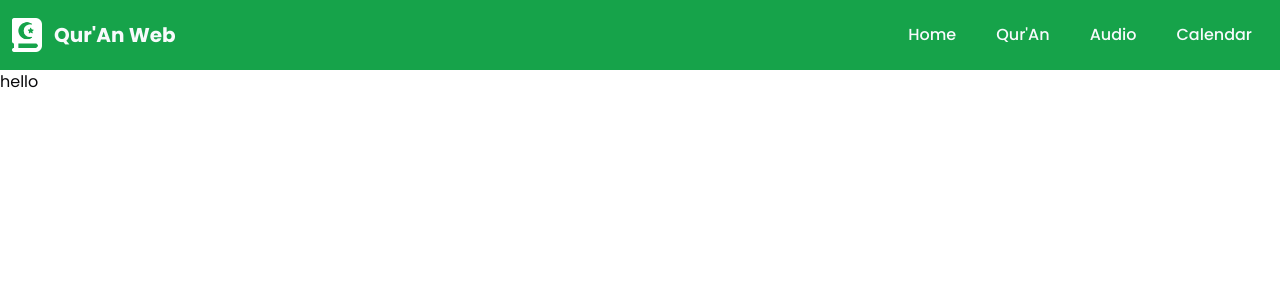
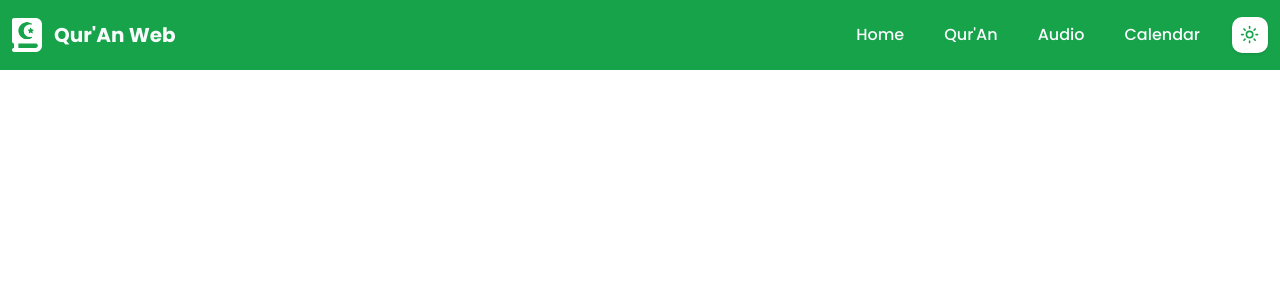
Before and after one commit to S-Alif/quran-website, a Next.js app: page / in a window 1280 px wide. Shown: the top 300 px of the page. Built offline with nearby package versions, Linux system fonts and the light colour scheme.

Commit message:
[UPDATE] theme toggle button to navbar

```diff
--- a/app/layout.jsx
+++ b/app/layout.jsx
@@ -1,13 +1,21 @@
 import MainLayout from "@/components/MainLayout";
+import { ThemeProvider } from "next-themes";
 import "./globals.css";
 
 export default function RootLayout({ children }) {
   return (
     <html lang="en">
       <body className={`antialiased`}>
-        <MainLayout>
-          {children}
-        </MainLayout>
+        <ThemeProvider
+          attribute="class"
+          defaultTheme="system"
+          enableSystem
+          disableTransitionOnChange
+        >
+          <MainLayout>
+            {children}
+          </MainLayout>
+        </ThemeProvider>
       </body>
     </html>
   );
--- a/components/Navbar.jsx
+++ b/components/Navbar.jsx
@@ -1,18 +1,28 @@
+'use client'
+
 import Image from 'next/image'
 import Link from 'next/link'
 import React from 'react'
 
+import { Button } from './ui/button'
+import { Moon, Sun } from 'lucide-react'
+import { DropdownMenu, DropdownMenuContent, DropdownMenuItem, DropdownMenuTrigger } from '@/components/ui/dropdown-menu'
+import { useTheme } from 'next-themes'
+
 // logo
 import logo from "../public/images/QuranApp-logo-green.png"
 
+
 function Navbar() {
 
-  const navLink = ""
+  const { setTheme } = useTheme()
+
+  // nav link list design
   const navLinkList = "ml-2 font-medium text-slate-50 px-4 hover:bg-white hover:text-black h-full flex items-center jutify-center"
 
 
   return (
-    <nav className='navigation w-full h-[70px] bg-primary'>
+    <nav className='navigation w-full h-[70px] bg-primary absolute top-0'>
       <div className="container h-full flex justify-between items-center">
 
         {/* logo */}
@@ -30,21 +40,44 @@
         </div>
 
         {/* links */}
-        <div className="links h-full">
+        <div className="links h-full flex justify-between items-center gap-4">
           <ul className='list-none h-full flex flex-row'>
             <li className={navLinkList}>
-              <a href="" className={navLink}>Home</a>
+              <Link href="">Home</Link>
             </li>
             <li className={navLinkList}>
-              <a href="" className={navLink}>Qur'An</a>
+              <Link href="">Qur'An</Link>
             </li>
             <li className={navLinkList}>
-              <a href="" className={navLink}>Audio</a>
+              <Link href="">Audio</Link>
             </li>
             <li className={navLinkList}>
-              <a href="" className={navLink}>Calendar</a>
+              <Link href="">Calendar</Link>
             </li>
           </ul>
+
+          {/* theme toggle button */}
+          <div className="theme-btn">
+            <DropdownMenu>
+              <DropdownMenuTrigger asChild>
+                <Button size="icon" className="bg-white hover:bg-white text-primary outline-none">
+                  <Sun className="h-[1.2rem] w-[1.2rem] rotate-0 scale-100 transition-all dark:-rotate-90 dark:scale-0" />
+                  <Moon className="absolute h-[1.2rem] w-[1.2rem] rotate-90 scale-0 transition-all dark:rotate-0 dark:scale-100" />
+                </Button>
+              </DropdownMenuTrigger>
+              <DropdownMenuContent align="end">
+                <DropdownMenuItem className="cursor-pointer" onClick={() => setTheme("light")}>
+                  Light
+                </DropdownMenuItem>
+                <DropdownMenuItem className="cursor-pointer" onClick={() => setTheme("dark")}>
+                  Dark
+                </DropdownMenuItem>
+                <DropdownMenuItem className="cursor-pointer" onClick={() => setTheme("system")}>
+                  System
+                </DropdownMenuItem>
+              </DropdownMenuContent>
+            </DropdownMenu>
+          </div>
         </div>
 
       </div>
--- /dev/null
+++ b/components/ui/button.jsx
@@ -0,0 +1,48 @@
+import * as React from "react"
+import { Slot } from "@radix-ui/react-slot"
+import { cva } from "class-variance-authority";
+
+import { cn } from "@/lib/utils"
+
+const buttonVariants = cva(
+  "inline-flex items-center justify-center whitespace-nowrap rounded-md text-sm font-medium transition-colors focus-visible:outline-none focus-visible:ring-1 focus-visible:ring-ring disabled:pointer-events-none disabled:opacity-50",
+  {
+    variants: {
+      variant: {
+        default:
+          "bg-primary text-primary-foreground shadow hover:bg-primary/90",
+        destructive:
+          "bg-destructive text-destructive-foreground shadow-sm hover:bg-destructive/90",
+        outline:
+          "border border-input bg-background shadow-sm hover:bg-accent hover:text-accent-foreground",
+        secondary:
+          "bg-secondary text-secondary-foreground shadow-sm hover:bg-secondary/80",
+        ghost: "hover:bg-accent hover:text-accent-foreground",
+        link: "text-primary underline-offset-4 hover:underline",
+      },
+      size: {
+        default: "h-9 px-4 py-2",
+        sm: "h-8 rounded-md px-3 text-xs",
+        lg: "h-10 rounded-md px-8",
+        icon: "h-9 w-9",
+      },
+    },
+    defaultVariants: {
+      variant: "default",
+      size: "default",
+    },
+  }
+)
+
+const Button = React.forwardRef(({ className, variant, size, asChild = false, ...props }, ref) => {
+  const Comp = asChild ? Slot : "button"
+  return (
+    (<Comp
+      className={cn(buttonVariants({ variant, size, className }))}
+      ref={ref}
+      {...props} />)
+  );
+})
+Button.displayName = "Button"
+
+export { Button, buttonVariants }
--- /dev/null
+++ b/components/ui/dropdown-menu.jsx
@@ -0,0 +1,162 @@
+"use client"
+
+import * as React from "react"
+import * as DropdownMenuPrimitive from "@radix-ui/react-dropdown-menu"
+import {
+  CheckIcon,
+  ChevronRightIcon,
+  DotFilledIcon,
+} from "@radix-ui/react-icons"
+
+import { cn } from "@/lib/utils"
+
+const DropdownMenu = DropdownMenuPrimitive.Root
+
+const DropdownMenuTrigger = DropdownMenuPrimitive.Trigger
+
+const DropdownMenuGroup = DropdownMenuPrimitive.Group
+
+const DropdownMenuPortal = DropdownMenuPrimitive.Portal
+
+const DropdownMenuSub = DropdownMenuPrimitive.Sub
+
+const DropdownMenuRadioGroup = DropdownMenuPrimitive.RadioGroup
+
+const DropdownMenuSubTrigger = React.forwardRef(({ className, inset, children, ...props }, ref) => (
+  <DropdownMenuPrimitive.SubTrigger
+    ref={ref}
+    className={cn(
+      "flex cursor-default select-none items-center rounded-sm px-2 py-1.5 text-sm outline-none focus:bg-accent data-[state=open]:bg-accent",
+      inset && "pl-8",
+      className
+    )}
+    {...props}>
+    {children}
+    <ChevronRightIcon className="ml-auto h-4 w-4" />
+  </DropdownMenuPrimitive.SubTrigger>
+))
+DropdownMenuSubTrigger.displayName =
+  DropdownMenuPrimitive.SubTrigger.displayName
+
+const DropdownMenuSubContent = React.forwardRef(({ className, ...props }, ref) => (
+  <DropdownMenuPrimitive.SubContent
+    ref={ref}
+    className={cn(
+      "z-50 min-w-[8rem] overflow-hidden rounded-md border bg-popover p-1 text-popover-foreground shadow-lg data-[state=open]:animate-in data-[state=closed]:animate-out data-[state=closed]:fade-out-0 data-[state=open]:fade-in-0 data-[state=closed]:zoom-out-95 data-[state=open]:zoom-in-95 data-[side=bottom]:slide-in-from-top-2 data-[side=left]:slide-in-from-right-2 data-[side=right]:slide-in-from-left-2 data-[side=top]:slide-in-from-bottom-2",
+      className
+    )}
+    {...props} />
+))
+DropdownMenuSubContent.displayName =
+  DropdownMenuPrimitive.SubContent.displayName
+
+const DropdownMenuContent = React.forwardRef(({ className, sideOffset = 4, ...props }, ref) => (
+  <DropdownMenuPrimitive.Portal>
+    <DropdownMenuPrimitive.Content
+      ref={ref}
+      sideOffset={sideOffset}
+      className={cn(
+        "z-50 min-w-[8rem] overflow-hidden rounded-md border bg-popover p-1 text-popover-foreground shadow-md",
+        "data-[state=open]:animate-in data-[state=closed]:animate-out data-[state=closed]:fade-out-0 data-[state=open]:fade-in-0 data-[state=closed]:zoom-out-95 data-[state=open]:zoom-in-95 data-[side=bottom]:slide-in-from-top-2 data-[side=left]:slide-in-from-right-2 data-[side=right]:slide-in-from-left-2 data-[side=top]:slide-in-from-bottom-2",
+        className
+      )}
+      {...props} />
+  </DropdownMenuPrimitive.Portal>
+))
+DropdownMenuContent.displayName = DropdownMenuPrimitive.Content.displayName
+
+const DropdownMenuItem = React.forwardRef(({ className, inset, ...props }, ref) => (
+  <DropdownMenuPrimitive.Item
+    ref={ref}
+    className={cn(
+      "relative flex cursor-default select-none items-center rounded-sm px-2 py-1.5 text-sm outline-none transition-colors focus:bg-accent focus:text-accent-foreground data-[disabled]:pointer-events-none data-[disabled]:opacity-50",
+      inset && "pl-8",
+      className
+    )}
+    {...props} />
+))
+DropdownMenuItem.displayName = DropdownMenuPrimitive.Item.displayName
+
+const DropdownMenuCheckboxItem = React.forwardRef(({ className, children, checked, ...props }, ref) => (
+  <DropdownMenuPrimitive.CheckboxItem
+    ref={ref}
+    className={cn(
+      "relative flex cursor-default select-none items-center rounded-sm py-1.5 pl-8 pr-2 text-sm outline-none transition-colors focus:bg-accent focus:text-accent-foreground data-[disabled]:pointer-events-none data-[disabled]:opacity-50",
+      className
+    )}
+    checked={checked}
+    {...props}>
+    <span className="absolute left-2 flex h-3.5 w-3.5 items-center justify-center">
+      <DropdownMenuPrimitive.ItemIndicator>
+        <CheckIcon className="h-4 w-4" />
+      </DropdownMenuPrimitive.ItemIndicator>
+    </span>
+    {children}
+  </DropdownMenuPrimitive.CheckboxItem>
+))
+DropdownMenuCheckboxItem.displayName =
+  DropdownMenuPrimitive.CheckboxItem.displayName
+
+const DropdownMenuRadioItem = React.forwardRef(({ className, children, ...props }, ref) => (
+  <DropdownMenuPrimitive.RadioItem
+    ref={ref}
+    className={cn(
+      "relative flex cursor-default select-none items-center rounded-sm py-1.5 pl-8 pr-2 text-sm outline-none transition-colors focus:bg-accent focus:text-accent-foreground data-[disabled]:pointer-events-none data-[disabled]:opacity-50",
+      className
+    )}
+    {...props}>
+    <span className="absolute left-2 flex h-3.5 w-3.5 items-center justify-center">
+      <DropdownMenuPrimitive.ItemIndicator>
+        <DotFilledIcon className="h-4 w-4 fill-current" />
+      </DropdownMenuPrimitive.ItemIndicator>
+    </span>
+    {children}
+  </DropdownMenuPrimitive.RadioItem>
+))
+DropdownMenuRadioItem.displayName = DropdownMenuPrimitive.RadioItem.displayName
+
+const DropdownMenuLabel = React.forwardRef(({ className, inset, ...props }, ref) => (
+  <DropdownMenuPrimitive.Label
+    ref={ref}
+    className={cn("px-2 py-1.5 text-sm font-semibold", inset && "pl-8", className)}
+    {...props} />
+))
+DropdownMenuLabel.displayName = DropdownMenuPrimitive.Label.displayName
+
+const DropdownMenuSeparator = React.forwardRef(({ className, ...props }, ref) => (
+  <DropdownMenuPrimitive.Separator
+    ref={ref}
+    className={cn("-mx-1 my-1 h-px bg-muted", className)}
+    {...props} />
+))
+DropdownMenuSeparator.displayName = DropdownMenuPrimitive.Separator.displayName
+
+const DropdownMenuShortcut = ({
+  className,
+  ...props
+}) => {
+  return (
+    (<span
+      className={cn("ml-auto text-xs tracking-widest opacity-60", className)}
+      {...props} />)
+  );
+}
+DropdownMenuShortcut.displayName = "DropdownMenuShortcut"
+
+export {
+  DropdownMenu,
+  DropdownMenuTrigger,
+  DropdownMenuContent,
+  DropdownMenuItem,
+  DropdownMenuCheckboxItem,
+  DropdownMenuRadioItem,
+  DropdownMenuLabel,
+  DropdownMenuSeparator,
+  DropdownMenuShortcut,
+  DropdownMenuGroup,
+  DropdownMenuPortal,
+  DropdownMenuSub,
+  DropdownMenuSubContent,
+  DropdownMenuSubTrigger,
+  DropdownMenuRadioGroup,
+}
--- a/package.json
+++ b/package.json
@@ -9,13 +9,16 @@
     "lint": "next lint"
   },
   "dependencies": {
+    "@radix-ui/react-dropdown-menu": "^2.1.1",
     "@radix-ui/react-icons": "^1.3.0",
     "@radix-ui/react-slot": "^1.1.0",
+    "@radix-ui/react-toggle": "^1.1.0",
     "class-variance-authority": "^0.7.0",
     "clsx": "^2.1.1",
     "date-fns": "^3.6.0",
     "lucide-react": "^0.446.0",
     "next": "14.2.13",
+    "next-themes": "^0.3.0",
     "react": "^18",
     "react-day-picker": "^8.10.1",
     "react-dom": "^18",
```
Also changed, not shown: 1 other file (tests, documents, lock files or other folders).
